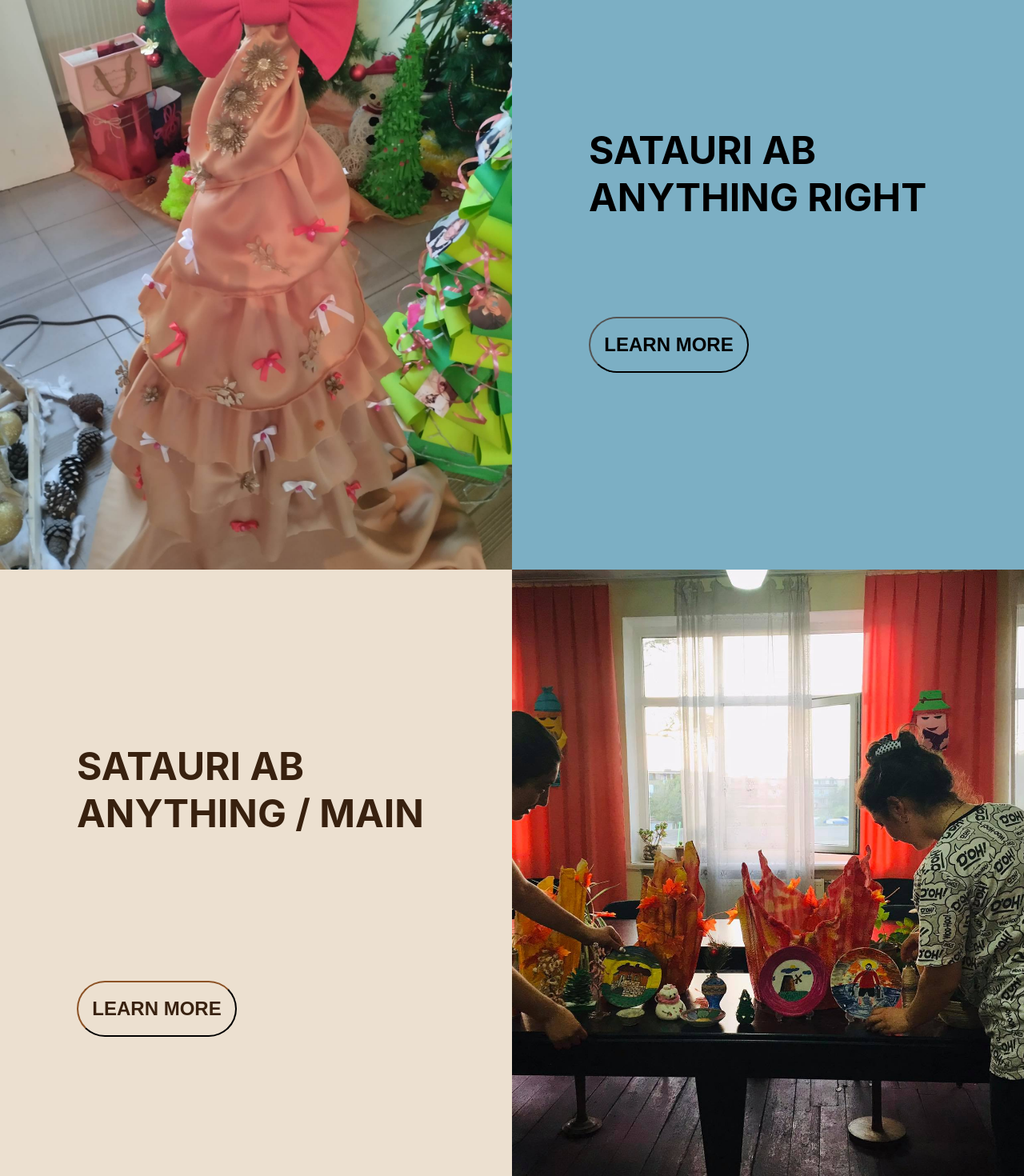
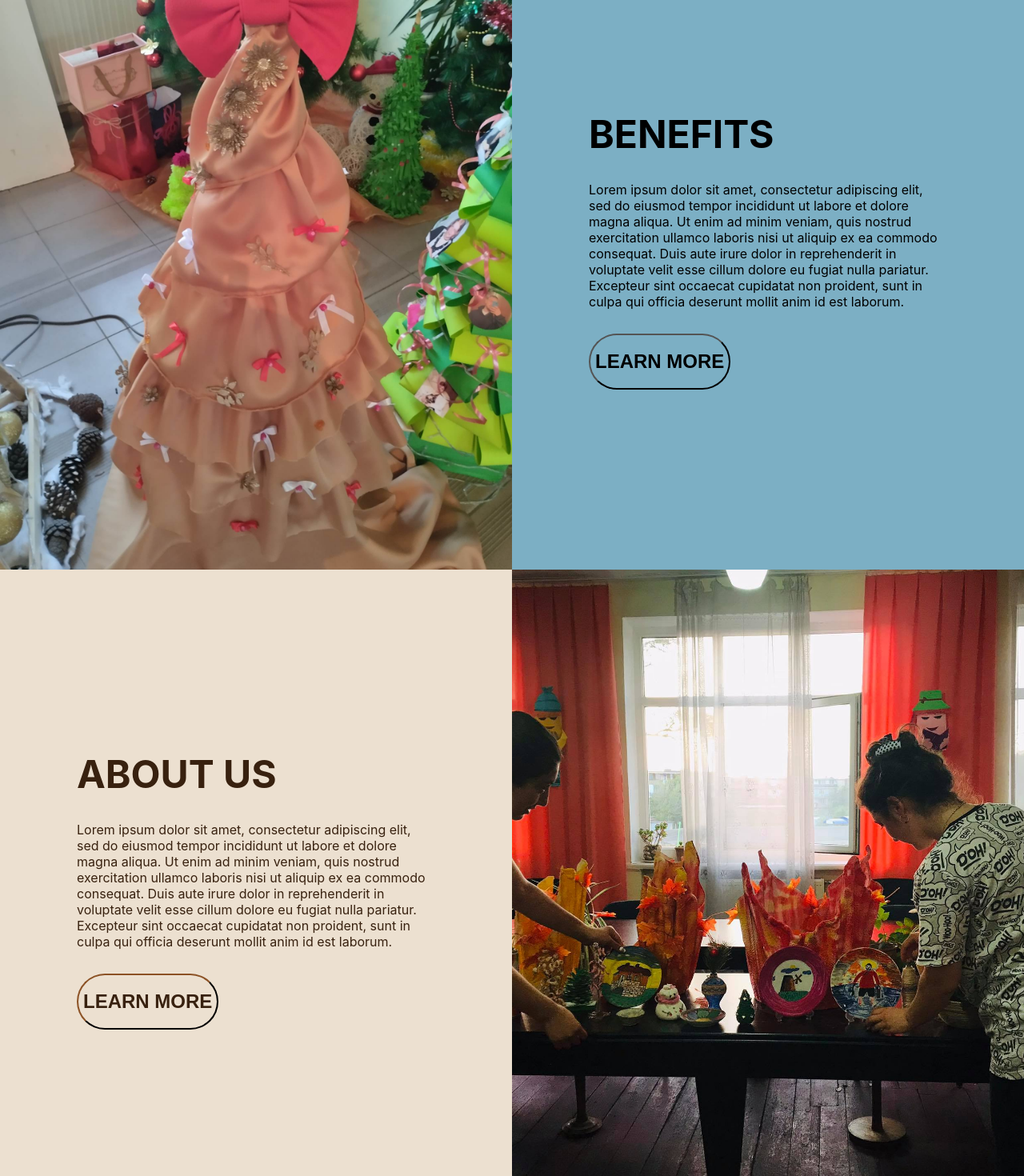
Before and after one commit to TILIKU/pain, a React (Create React App) app: page / in a window 1280 px wide. Shown: the part 1000-2470 px from the top of the page at 80% size. Built offline with nearby package versions, Linux system fonts and the light colour scheme.

Commit message:
i think its all done, kinda yea

```diff
--- a/src/components/SectionLeftBrown.js
+++ b/src/components/SectionLeftBrown.js
@@ -1,4 +1,5 @@
 import classes from "../css/SectionLeft.module.css"
+import { Link } from "react-router-dom"
 
 
 function SectionLeftBrown(props){
@@ -7,11 +8,11 @@ function SectionLeftBrown(props){
             <div className={classes.sectionTextBrown}>
                 <h1 className={classes.mainText}>{props.mainText}</h1>
                 <p className={classes.subTextBrown}>{props.subText1}</p>
-                <p className={classes.subTextBrown}>{props.subText2}</p>
-                <p className={classes.subTextBrown}>{props.subText3}</p>
-                <p className={classes.subTextBrown}>{props.subText4}</p>
-                <p className={classes.subTextBrown}>{props.subText5}</p>
-                <button className={classes.btnBrown} style={props.css}>Learn More</button>
+                <p className={classes.subTextBrown} style={props.subtxtCss}>{props.subText2}</p>
+                <p className={classes.subTextBrown} style={props.subtxtCss}>{props.subText3}</p>
+                <p className={classes.subTextBrown} style={props.subtxtCss}>{props.subText4}</p>
+                <p className={classes.subTextBrown} style={props.subtxtCss}>{props.subText5}</p>
+                <Link to="/aboutUs"><button className={classes.btnBrown} style={props.css}>Learn More</button></Link>
             </div>
             <div className={classes.sectionImg}>
                 <img className={classes.img} src={props.img} alt="balls"></img>
--- a/src/components/SectionLeftOrange.js
+++ b/src/components/SectionLeftOrange.js
@@ -1,4 +1,5 @@
 import classes from "../css/SectionLeft.module.css"
+import { Link } from "react-router-dom"
 
 function SectionLeftOrange(props){
     return(
@@ -6,7 +7,7 @@ function SectionLeftOrange(props){
             <div className={classes.sectionTextOrange}>
                 <h1 className={classes.mainText}>{props.mainText}</h1>
                 <p className={classes.subTextOrange}>{props.subText}</p>
-                <button className={classes.btnOrange} style={props.css}>Learn More</button>
+                <Link to="/reasons"><button className={classes.btnOrange} style={props.css}>Learn More</button></Link>
             </div>
             <div className={classes.sectionImg}>
                 <img className={classes.img} src={props.img} alt="balls"></img>
--- a/src/components/SectionRightBlue.js
+++ b/src/components/SectionRightBlue.js
@@ -1,4 +1,5 @@
 import classes from "../css/SectionRight.module.css"
+import { Link } from "react-router-dom"
 
 
 function SectionRightBlue(props){
@@ -10,9 +11,9 @@ function SectionRightBlue(props){
         <div className={classes.sectionTextBlue}>
             <h1 className={classes.mainText}>{props.mainText}</h1>
             <p className={classes.subTextBlue}>{props.subText1}</p>
-            <p className={classes.subTextBlue}>{props.subText2}</p>
-            <p className={classes.subTextBlue}>{props.subText3}</p>
-            <button className={classes.btnBlue} style={props.css}>Learn More</button>
+            <p className={classes.subTextBlue} style={props.subtxtCss}>{props.subText2}</p>
+            <p className={classes.subTextBlue} style={props.subtxtCss}>{props.subText3}</p>
+            <Link to="/benefits"><button className={classes.btnBlue} style={props.css} o>Learn More</button></Link>
         </div>
 
     </div>
--- a/src/pages/BenefitsPage.js
+++ b/src/pages/BenefitsPage.js
@@ -12,16 +12,17 @@ function BenefitsPage() {
     return (
         <span>
         <SectionRightGreen
-            mainText="satauri ab anything right / BENEFITS/"
-            subText="gamis 12:15 saatia da dges sawmelic ar maq wesivrad nawami, es raari, axla cotas mivalageb amas da mere waval da rames shevwam da davidzineb ro xval cocxali viyo tore hell awaits"
+            mainText="Lorem ipsum dolor sit amet"
+            subText="Lorem ipsum dolor sit amet, consectetur adipiscing elit, sed do eiusmod tempor incididunt ut labore et dolore magna aliqua. Ut enim ad minim veniam, quis nostrud exercitation ullamco laboris nisi ut aliquip ex ea commodo consequat. Duis aute irure dolor in reprehenderit in voluptate velit esse cillum dolore eu fugiat nulla pariatur. Excepteur sint occaecat cupidatat non proident, sunt in culpa qui officia deserunt mollit anim id est laborum."
             img={require(`../images/315100265_659336462234874_2369968938159943861_n.jpg`)}
             css={{display:"none"}}
         />
         <SectionLeftBrown
-            mainText="satauri ab anything"
-            subText="gamis 12:15 saatia da dges sawmelic ar maq wesivrad nawami, es raari, axla cotas mivalageb amas da mere waval da rames shevwam da davidzineb ro xval cocxali viyo tore hell awaits"
+            mainText="Lorem ipsum dolor sit amet"
+            subText1="Lorem ipsum dolor sit amet, consectetur adipiscing elit, sed do eiusmod tempor incididunt ut labore et dolore magna aliqua. Ut enim ad minim veniam, quis nostrud exercitation ullamco laboris nisi ut aliquip ex ea commodo consequat. Duis aute irure dolor in reprehenderit in voluptate velit esse cillum dolore eu fugiat nulla pariatur. Excepteur sint occaecat cupidatat non proident, sunt in culpa qui officia deserunt mollit anim id est laborum."
             img={require(`../images/315530866_1778371222520211_1589480493207462022_n.jpg`)}
             css={{display:"none"}}
+            subtxtCss={{display:"none"}}
         />
         </span>
     )
--- a/src/pages/MainPage.js
+++ b/src/pages/MainPage.js
@@ -13,20 +13,22 @@ function MainPage() {
     return (
         <span>
         <SectionLeftOrange
-            mainText="au texts namdvilad ver davwer"
+            mainText="reasons"
             subText="We believe that the unspoiled environment and wildlife are values in themselves. Sustainable development of society will ensure the harmonious development of mankind without harming nature."
             img={require(`../images/215165744_832189587424795_1664293472378575624_n.jpg`)}
 
         />
         <SectionRightBlue
-            mainText="satauri ab anything right"
-            subText="gamis 12:15 saatia da dges sawmelic ar maq wesivrad nawami, es raari, axla cotas mivalageb amas da mere waval da rames shevwam da davidzineb ro xval cocxali viyo tore hell awaits"
+            mainText="benefits"
+            subText1="Lorem ipsum dolor sit amet, consectetur adipiscing elit, sed do eiusmod tempor incididunt ut labore et dolore magna aliqua. Ut enim ad minim veniam, quis nostrud exercitation ullamco laboris nisi ut aliquip ex ea commodo consequat. Duis aute irure dolor in reprehenderit in voluptate velit esse cillum dolore eu fugiat nulla pariatur. Excepteur sint occaecat cupidatat non proident, sunt in culpa qui officia deserunt mollit anim id est laborum."
             img={require(`../images/322817672_911224826920397_9125867555772920788_n.jpg`)}
+            subtxtCss={{display:"none"}}
         />
         <SectionLeftBrown
-            mainText="satauri ab anything / MAIN"
-            subText="gamis 12:15 saatia da dges sawmelic ar maq wesivrad nawami, es raari, axla cotas mivalageb amas da mere waval da rames shevwam da davidzineb ro xval cocxali viyo tore hell awaits"
+            mainText="about us"
+            subText1="Lorem ipsum dolor sit amet, consectetur adipiscing elit, sed do eiusmod tempor incididunt ut labore et dolore magna aliqua. Ut enim ad minim veniam, quis nostrud exercitation ullamco laboris nisi ut aliquip ex ea commodo consequat. Duis aute irure dolor in reprehenderit in voluptate velit esse cillum dolore eu fugiat nulla pariatur. Excepteur sint occaecat cupidatat non proident, sunt in culpa qui officia deserunt mollit anim id est laborum."
             img={require(`../images/213715471_2640339259605819_3808300477435587011_n.jpg`)}
+            subtxtCss={{display:"none"}}
         />
         </span>
     )
--- a/src/pages/ReasonsPage.js
+++ b/src/pages/ReasonsPage.js
@@ -12,14 +12,15 @@ function ReasonsPage() {
     return (
         <span>
         <SectionRightBlue
-            mainText="fortnite battle pass"
-            subText="gamis 12:15 saatia da dges sawmelic ar maq wesivrad nawami, es raari, axla cotas mivalageb amas da mere waval da rames shevwam da davidzineb ro xval cocxali viyo tore hell awaits"
+            mainText="Lorem ipsum dolor sit amet"
+            subText1="Lorem ipsum dolor sit amet, consectetur adipiscing elit, sed do eiusmod tempor incididunt ut labore et dolore magna aliqua. Ut enim ad minim veniam, quis nostrud exercitation ullamco laboris nisi ut aliquip ex ea commodo consequat. Duis aute irure dolor in reprehenderit in voluptate velit esse cillum dolore eu fugiat nulla pariatur. Excepteur sint occaecat cupidatat non proident, sunt in culpa qui officia deserunt mollit anim id est laborum."
             img={require(`../images/189195212_287406989752513_6145073054629261574_n.jpg`)}
             css={{display:"none"}}
+            subTextCss={{display:"none"}}
         />
         <SectionLeftGreen
-            mainText="satauri ab anything "
-            subText="gamis 12:15 saatia da dges sawmelic ar maq wesivrad nawami, es raari, axla cotas mivalageb amas da mere waval da rames shevwam da davidzineb ro xval cocxali viyo tore hell awaits"
+            mainText="Lorem ipsum dolor sit amet"
+            subText="Lorem ipsum dolor sit amet, consectetur adipiscing elit, sed do eiusmod tempor incididunt ut labore et dolore magna aliqua. Ut enim ad minim veniam, quis nostrud exercitation ullamco laboris nisi ut aliquip ex ea commodo consequat. Duis aute irure dolor in reprehenderit in voluptate velit esse cillum dolore eu fugiat nulla pariatur. Excepteur sint occaecat cupidatat non proident, sunt in culpa qui officia deserunt mollit anim id est laborum."
             img={require(`../images/315522406_502246001947807_8525676821573407964_n.jpg`)}
             css={{display:"none"}}
         />
```
